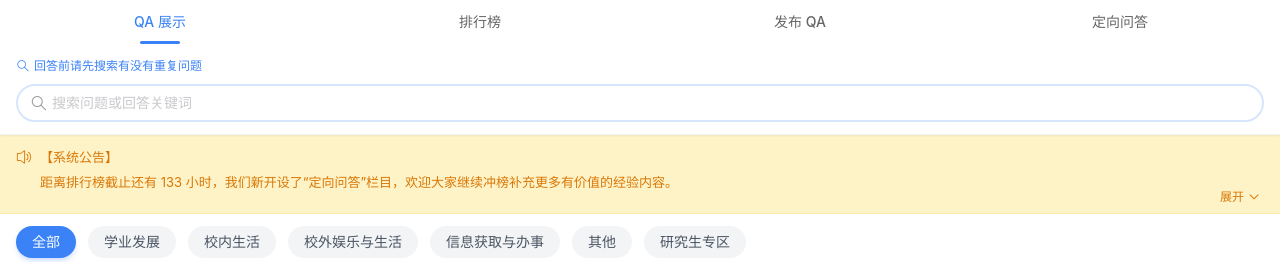
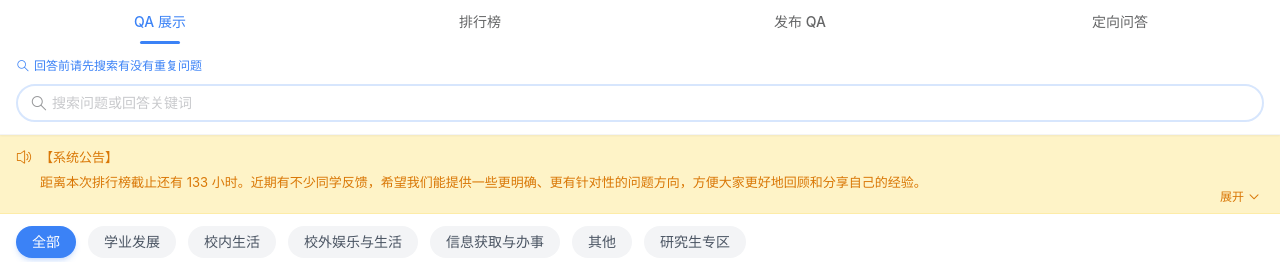
Before and after one commit to Jack898525/collect, a Vue app: page / in a window 1280 px wide. Shown: the top 262 px of the page. Built offline with nearby package versions, Linux system fonts and the light colour scheme; no server answers; the database is empty.

Commit message:
chore: update directed QA notice copy

```diff
--- a/src/pages/QADisplay.vue
+++ b/src/pages/QADisplay.vue
@@ -89,7 +89,7 @@ const filteredQAs = computed(() => {
 })
 
 const noticeSummary = computed(() => {
-  return `距离排行榜截止还有 ${remainingHours.value} 小时，我们新开设了“定向问答”栏目，欢迎大家继续冲榜补充更多有价值的经验内容。`
+  return `距离本次排行榜截止还有 ${remainingHours.value} 小时。近期有不少同学反馈，希望我们能提供一些更明确、更有针对性的问题方向，方便大家更好地回顾和分享自己的经验。`
 })
 
 const formatTime = (timeStr: string) => {
@@ -144,13 +144,13 @@ defineExpose({
             <p>
               距离本次排行榜截止还有
               <span class="font-bold text-amber-700">{{ remainingHours }}</span>
-              小时。最近我们发现，还有一些很有价值的问题和经验点暂时没有被大家充分发觉。
+              小时。近期有不少同学反馈，希望我们能提供一些更明确、更有针对性的问题方向，方便大家更好地回顾和分享自己的经验。
             </p>
             <p>
-              为了帮助更多同学继续冲榜、争取奖励，我们特地开设了“定向问答”栏目，希望把这些值得补充的内容也尽快收集起来。
+              因此，我们特别整理并推出了「定向问答」栏目，围绕一些目前还没有被充分讨论、但对新生非常有价值的问题和经验点，设置了一批补充问题，希望帮助大家更轻松地找到分享切入点，也让更多实用的经验被看见。
             </p>
             <p>
-              欢迎大家积极参与，补充你最熟悉、最有帮助的经验内容，一起把这份新生经验库做得更完整。
+              欢迎大家积极参与，补充你最熟悉、最有帮助的内容。排行榜只是对大家热心分享的一份小小鼓励，更重要的是，我们希望和大家一起把这份新生经验库建设得更加完整、实用。
             </p>
           </div>
           <div v-else class="truncate text-[#d97706] pr-10 pb-2">
```
